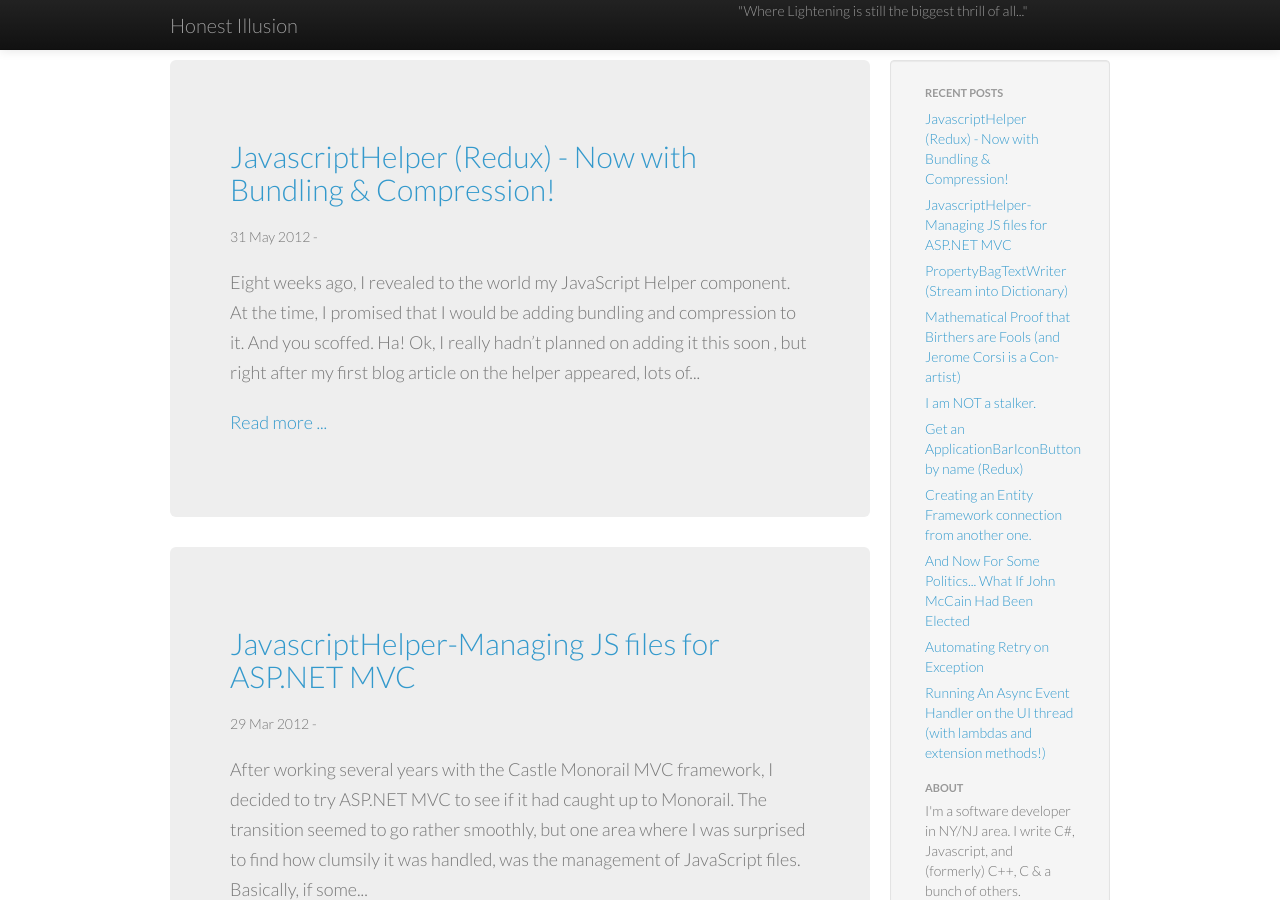
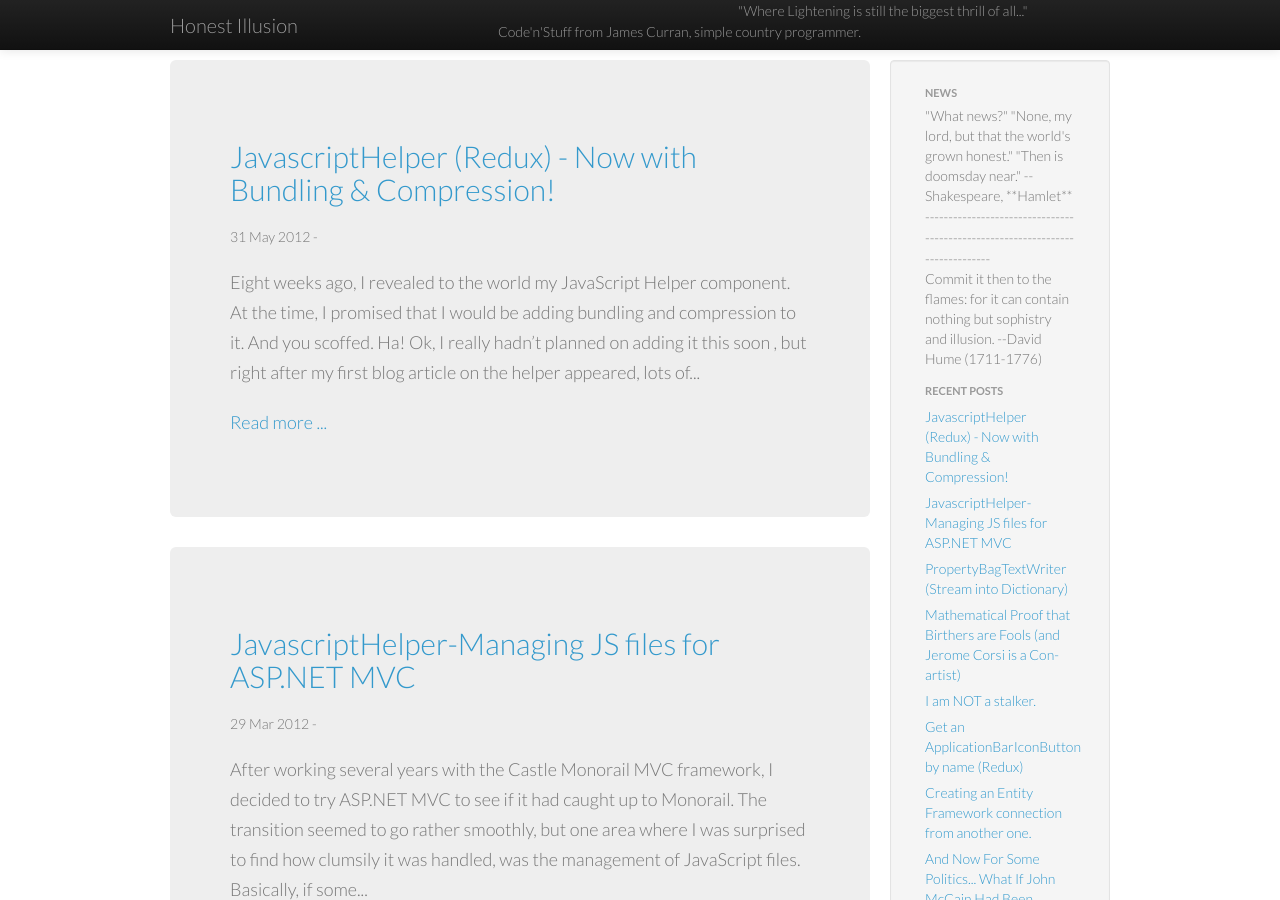
Before and after one commit to jamescurran/jamescurran.github.io, a Jekyll site: the page built from index.html, in a window 1280 px wide and 900 px high. Built offline with Jekyll 4.4.1, drawn with Linux system fonts in a browser that asks for light colours; nearby versions of some CDN libraries; comment, search, counter and statistics services are not loaded.

Commit message:
Update Sidebar & Header from old site.

```diff
--- a/_includes/header.html
+++ b/_includes/header.html
@@ -40,6 +40,7 @@
           </a>
           <a class="brand" href="/">Honest Illusion</a>
 		  <span class="offset5 small">"Where Lightening is still the biggest thrill of all..."</span>
+		  <span class="offset2 small">Code'n'Stuff from James Curran, simple country programmer.</span>
           <div class="nav-collapse collapse">
             <ul class="nav">
               {% for link in site.navigation %}
--- a/_includes/sidebar.html
+++ b/_includes/sidebar.html
@@ -1,6 +1,19 @@
 <div class="span3">
   <div class="well sidebar-nav">
     <ul class="nav nav-list">
+<li class="nav-header">News</li>
+<li>
+"What news?"
+ "None, my lord, but that the world's grown honest."
+ "Then is doomsday near."
+
+ --Shakespeare, **Hamlet** </li>
+
+------------------------------------------------------------------------------
+
+<li>Commit it then to the flames: for it can contain nothing but sophistry and illusion.
+ --David Hume (1711-1776)</li>
+
       <li class="nav-header">Recent Posts</li>
       {% for post in site.posts limit: 10 %}
         <li><a href="{{ post.url }}">{{ post.title }}</a></li>
```
